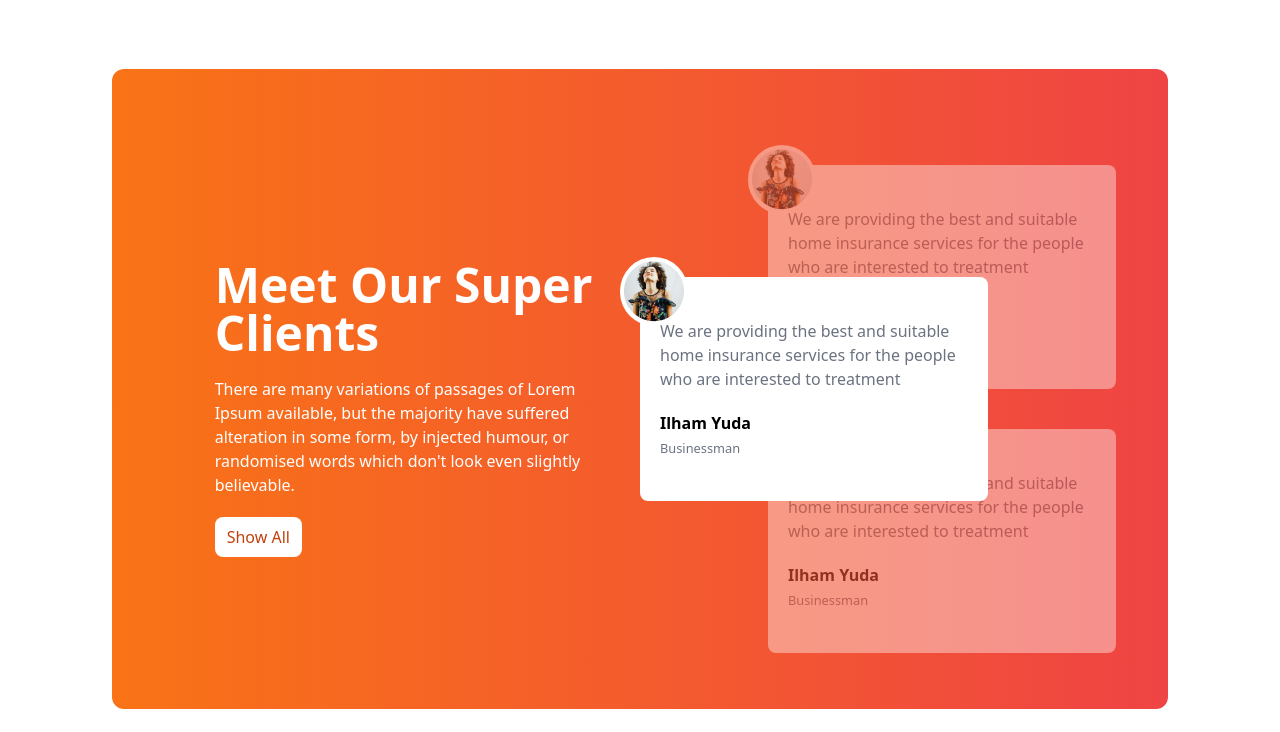
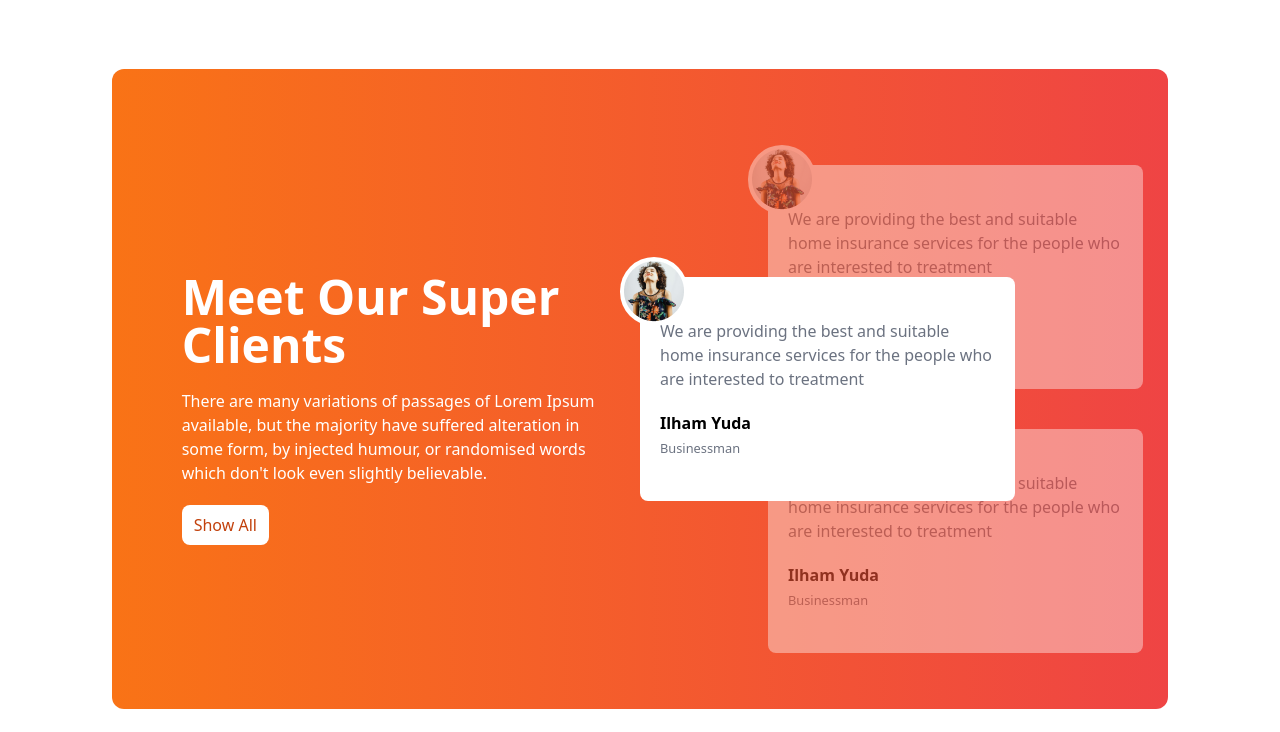
Before and after one commit to anamul009/tea-house, a plain HTML site: page index.html in a window 1280 px wide. Shown: the part 1628-2360 px from the top of the page. Drawn offline with nearby package versions, Linux system fonts and the light colour scheme.

Commit message:
full landing page1

```diff
--- a/index.html
+++ b/index.html
@@ -147,12 +147,12 @@
         <!-- reviews section -->
         <section class="mb-2 py-8">
             <div
-                class=" bg-gradient-to-r from-orange-500 to-red-500 rounded-xl grid grid-cols-1 lg:grid-cols-2 text-white px-7 md:px-16">
+                class=" bg-gradient-to-r from-orange-500 to-red-500 rounded-xl grid grid-cols-1 lg:grid-cols-2 text-white px-2 lg:px-7 md:px-16">
                 <!-- text scetion -->
                 <div class="flex justify-center items-center overflow-hidden">
                     <div class="w-5/6">
                         <h1 class="text-5xl font-bold mb-5 mt-10">Meet Our Super Clients</h1>
-                        <p class="mb-5 ">There are many variations of passages of Lorem Ipsum available, but the majority
+                        <p class="mb-5">There are many variations of passages of Lorem Ipsum available, but the majority
                             have suffered
                             alteration in some form, by injected humour, or randomised words which don't look even
                             slightly
```
